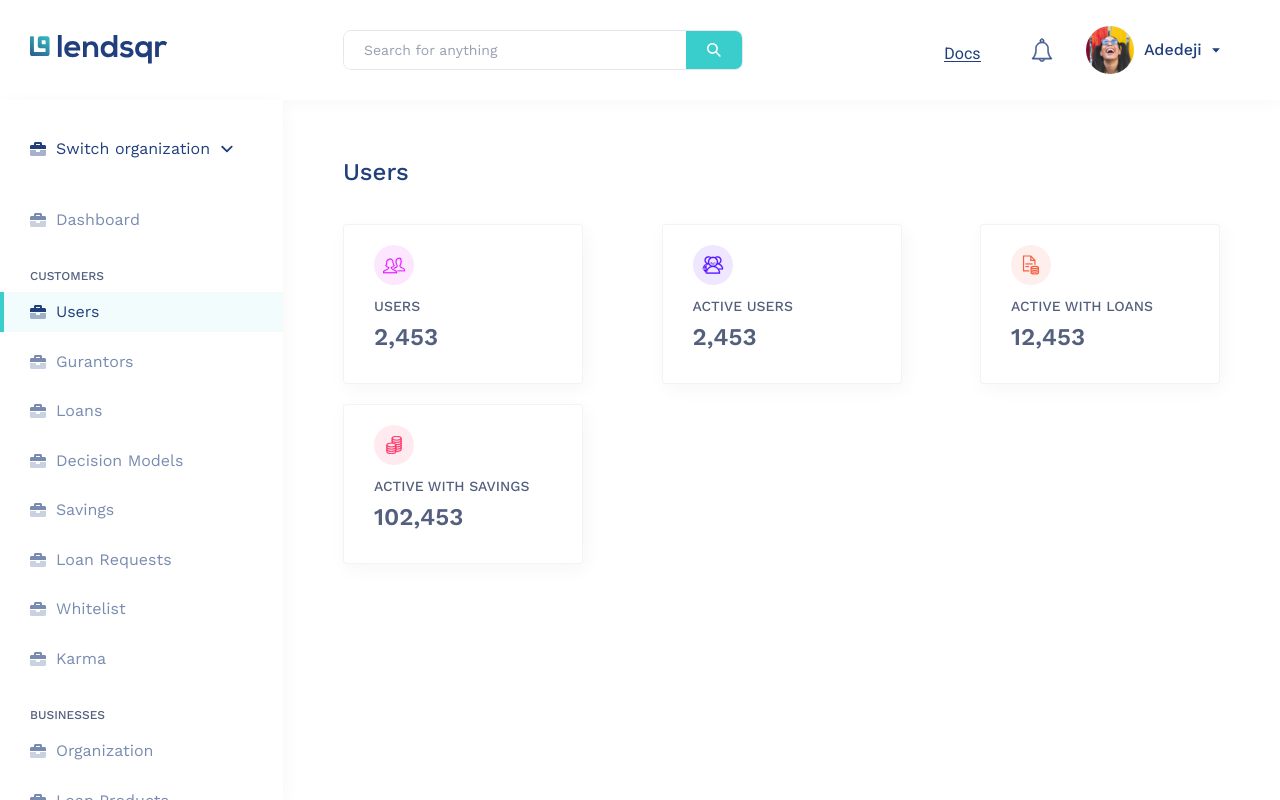
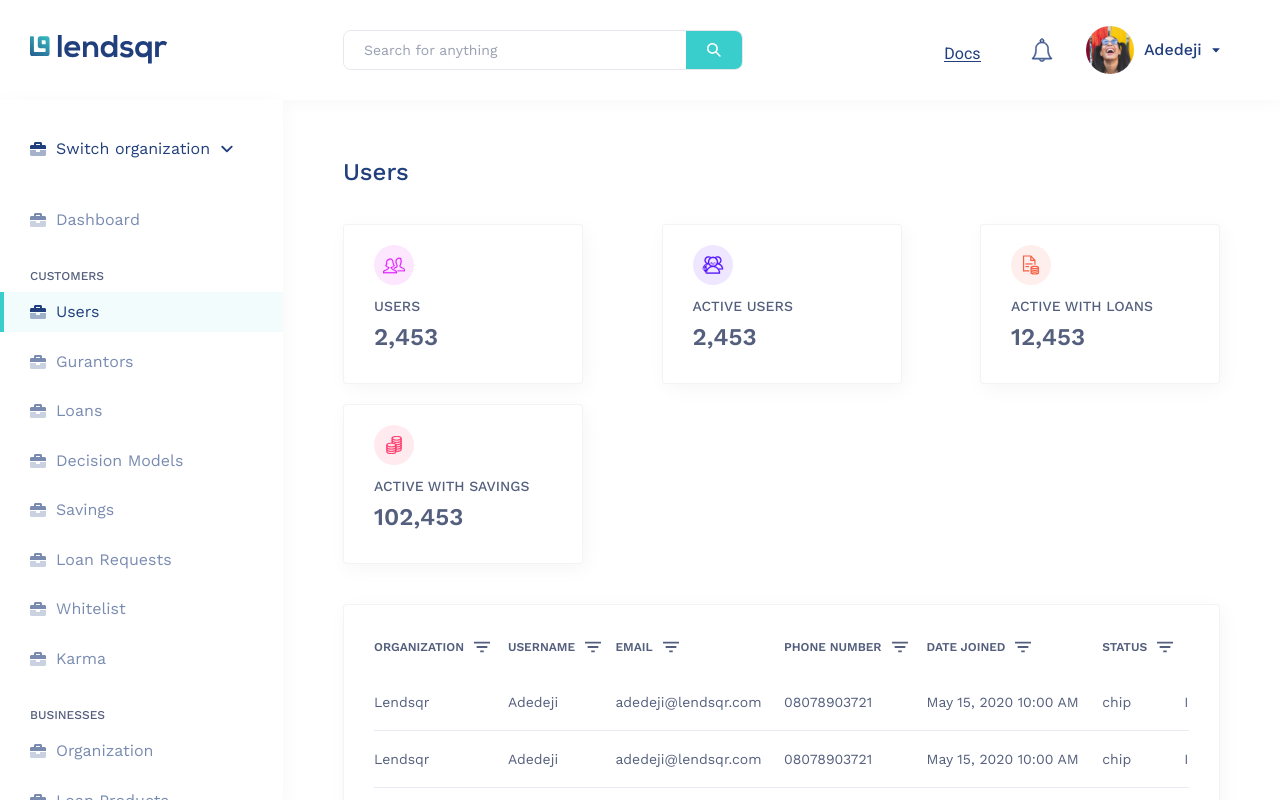
Before and after one commit to benedictgeek/lendsqr-fe-test, a React (Create React App) app: page /dashboard/users in a window 1280 px wide. Built offline with nearby package versions, Linux system fonts and the light colour scheme.

Commit message:
[added the table components and setting up the users list with the component]

```diff
--- a/src/components/icons.tsx
+++ b/src/components/icons.tsx
@@ -114,3 +114,20 @@ export const BriefcaseIcon = () => {
     </svg>
   );
 };
+
+export const FilterIcon = () => {
+  return (
+    <svg
+      width="16"
+      height="12"
+      viewBox="0 0 16 12"
+      fill="none"
+      xmlns="http://www.w3.org/2000/svg"
+    >
+      <path
+        d="M6.22222 11.3333H9.77778V9.55554H6.22222V11.3333ZM0 0.666656V2.44443H16V0.666656H0ZM2.66667 6.88888H13.3333V5.1111H2.66667V6.88888Z"
+        fill="#545F7D"
+      />
+    </svg>
+  );
+};
--- a/src/components/layout/helpers.module.scss
+++ b/src/components/layout/helpers.module.scss
@@ -10,6 +10,8 @@
 
 .content {
   @include navAndContentPadding;
-  margin-top: 60px;
+  padding-top: 60px;
   width: 100%;
+  overflow-y: scroll;
+  overflow-x: hidden;
 }
--- /dev/null
+++ b/src/components/table/table.module.scss
@@ -0,0 +1,37 @@
+@import "../../styles/utils";
+@import "../../styles/colors";
+@import "../../styles/values";
+
+.LTable {
+  min-width: 700px;
+  overflow-x: scroll;
+  @include cardContainer;
+  background-color: white;
+  padding: 15px 30px 30px 30px;
+  table {
+    width: 100%;
+    text-align: left;
+    border-collapse: collapse;
+  }
+  .tableHead {
+    border-bottom: none;
+  }
+
+  tr {
+    border-bottom: 1px solid rgba($primaryColor, 0.1);
+  }
+
+  th,
+  td {
+    padding: 21px 0;
+  }
+
+  th {
+    font-size: 12px;
+    font-weight: 600;
+  }
+
+  td {
+    font-size: 14px;
+  }
+}
--- /dev/null
+++ b/src/components/table/table.tsx
@@ -0,0 +1,48 @@
+import { ReactNode, useState } from "react";
+import styles from "./table.module.scss";
+
+interface DataTableProps {
+  headers: ReactNode[];
+  data: ReactNode[][];
+  paginator: boolean;
+  pageSize: number;
+}
+
+export const DataTable = ({
+  headers,
+  data,
+  paginator,
+  pageSize,
+}: DataTableProps) => {
+  const [pagedData, setPagedData] = useState([]);
+  return (
+    <div className={styles.LTable}>
+      <table data-border="0" cellPadding="0" cellSpacing="0">
+        <thead>
+          <tr className={styles.tableHead}>
+            {headers.map((item: any, i: number) => (
+              <th key={i}>{item}</th>
+            ))}
+          </tr>
+        </thead>
+        <tbody>
+          {paginator
+            ? pagedData.map((group: Array<any>, j: number) => (
+                <tr key={j}>
+                  {group.map((item: any, i: number) => (
+                    <td key={i}>{item}</td>
+                  ))}
+                </tr>
+              ))
+            : data.map((group: Array<any>, j: number) => (
+                <tr key={j}>
+                  {group.map((item: any, i: number) => (
+                    <td key={i}>{item}</td>
+                  ))}
+                </tr>
+              ))}
+        </tbody>
+      </table>
+    </div>
+  );
+};
--- /dev/null
+++ b/src/pages/users/table.tsx
@@ -0,0 +1,131 @@
+import { DataTable } from "../../components/table/table";
+import { FilterIcon } from "../../components/icons";
+import styles from "./users.module.scss";
+
+export const UsersTable = () => {
+  const headers = [
+    <div className={styles.tableHeaderItem}>
+      <p>ORGANIZATION</p> <FilterIcon />
+    </div>,
+    <div className={styles.tableHeaderItem}>
+      <p>USERNAME</p> <FilterIcon />
+    </div>,
+    <div className={styles.tableHeaderItem}>
+      <p>EMAIL</p> <FilterIcon />
+    </div>,
+    <div className={styles.tableHeaderItem}>
+      <p>PHONE NUMBER</p> <FilterIcon />
+    </div>,
+    <div className={styles.tableHeaderItem}>
+      <p>DATE JOINED</p> <FilterIcon />
+    </div>,
+    <div className={styles.tableHeaderItem}>
+      <p>STATUS</p> <FilterIcon />
+    </div>,
+    "",
+  ];
+  const data = [
+    [
+      "Lendsqr",
+      "Adedeji",
+      "adedeji@lendsqr.com",
+      "08078903721",
+      "May 15, 2020 10:00 AM",
+      "chip",
+      "I",
+    ],
+    [
+      "Lendsqr",
+      "Adedeji",
+      "adedeji@lendsqr.com",
+      "08078903721",
+      "May 15, 2020 10:00 AM",
+      "chip",
+      "I",
+    ],
+    [
+      "Lendsqr",
+      "Adedeji",
+      "adedeji@lendsqr.com",
+      "08078903721",
+      "May 15, 2020 10:00 AM",
+      "chip",
+      "I",
+    ],
+    [
+      "Lendsqr",
+      "Adedeji",
+      "adedeji@lendsqr.com",
+      "08078903721",
+      "May 15, 2020 10:00 AM",
+      "chip",
+      "I",
+    ],
+    [
+      "Lendsqr",
+      "Adedeji",
+      "adedeji@lendsqr.com",
+      "08078903721",
+      "May 15, 2020 10:00 AM",
+      "chip",
+      "I",
+    ],
+    [
+      "Lendsqr",
+      "Adedeji",
+      "adedeji@lendsqr.com",
+      "08078903721",
+      "May 15, 2020 10:00 AM",
+      "chip",
+      "I",
+    ],
+    [
+      "Lendsqr",
+      "Adedeji",
+      "adedeji@lendsqr.com",
+      "08078903721",
+      "May 15, 2020 10:00 AM",
+      "chip",
+      "I",
+    ],
+    [
+      "Lendsqr",
+      "Adedeji",
+      "adedeji@lendsqr.com",
+      "08078903721",
+      "May 15, 2020 10:00 AM",
+      "chip",
+      "I",
+    ],
+    [
+      "Lendsqr",
+      "Adedeji",
+      "adedeji@lendsqr.com",
+      "08078903721",
+      "May 15, 2020 10:00 AM",
+      "chip",
+      "I",
+    ],
+    [
+      "Lendsqr",
+      "Adedeji",
+      "adedeji@lendsqr.com",
+      "08078903721",
+      "May 15, 2020 10:00 AM",
+      "chip",
+      "I",
+    ],
+    [
+      "Lendsqr",
+      "Adedeji",
+      "adedeji@lendsqr.com",
+      "08078903721",
+      "May 15, 2020 10:00 AM",
+      "chip",
+      "I",
+    ],
+  ];
+  return (
+    <DataTable headers={headers} paginator={false} data={data} pageSize={20} />
+  );
+};
--- a/src/pages/users/users.module.scss
+++ b/src/pages/users/users.module.scss
@@ -14,9 +14,7 @@
   background: white;
   padding: 20px 20px 30px 30px;
   margin-bottom: 20px;
-  box-shadow: 3px 5px 20px rgba(0, 0, 0, 0.04);
-  border: 1px solid rgba(33, 63, 125, 0.06);
-  border-radius: 4px;
+  @include cardContainer;
   .icon {
     height: 40px;
     width: 40px;
@@ -26,13 +24,13 @@
       background: rgba(#df18ff, 0.1);
     }
     &.activeUsers {
-      background: rgba(#5718ff, 0.1) ;
+      background: rgba(#5718ff, 0.1);
     }
     &.usersWithLoans {
-      background: rgba(#f55f44, 0.1) ;
+      background: rgba(#f55f44, 0.1);
     }
     &.usersWithSavings {
-      background: rgba(#ff3366, 0.1) ;
+      background: rgba(#ff3366, 0.1);
     }
   }
 
@@ -46,3 +44,12 @@
     font-weight: 600;
   }
 }
+
+.tableHeaderItem {
+  display: flex;
+
+  p {
+    margin-right: 10px;
+    justify-self: flex-start;
+  }
+}
--- a/src/pages/users/users.tsx
+++ b/src/pages/users/users.tsx
@@ -8,6 +8,7 @@ import { ContentBody, PageTitle } from "../../components/layout/helpers";
 import Layout from "../../components/layout/layout";
 import { VerticalSpacer } from "../../components/utils";
 import styles from "./users.module.scss";
+import { UsersTable } from "./table";
 
 const Users = () => {
   return (
@@ -34,6 +35,7 @@ const Users = () => {
           />
         </div>
         <VerticalSpacer size={20} />
+        <UsersTable />
       </ContentBody>
     </Layout>
   );
--- a/src/styles/_utils.scss
+++ b/src/styles/_utils.scss
@@ -18,3 +18,9 @@
     padding: 0 30px;
   }
 }
+
+@mixin cardContainer {
+  box-shadow: 3px 5px 20px rgba(0, 0, 0, 0.04);
+  border: 1px solid rgba(33, 63, 125, 0.06);
+  border-radius: 4px;
+}
```
